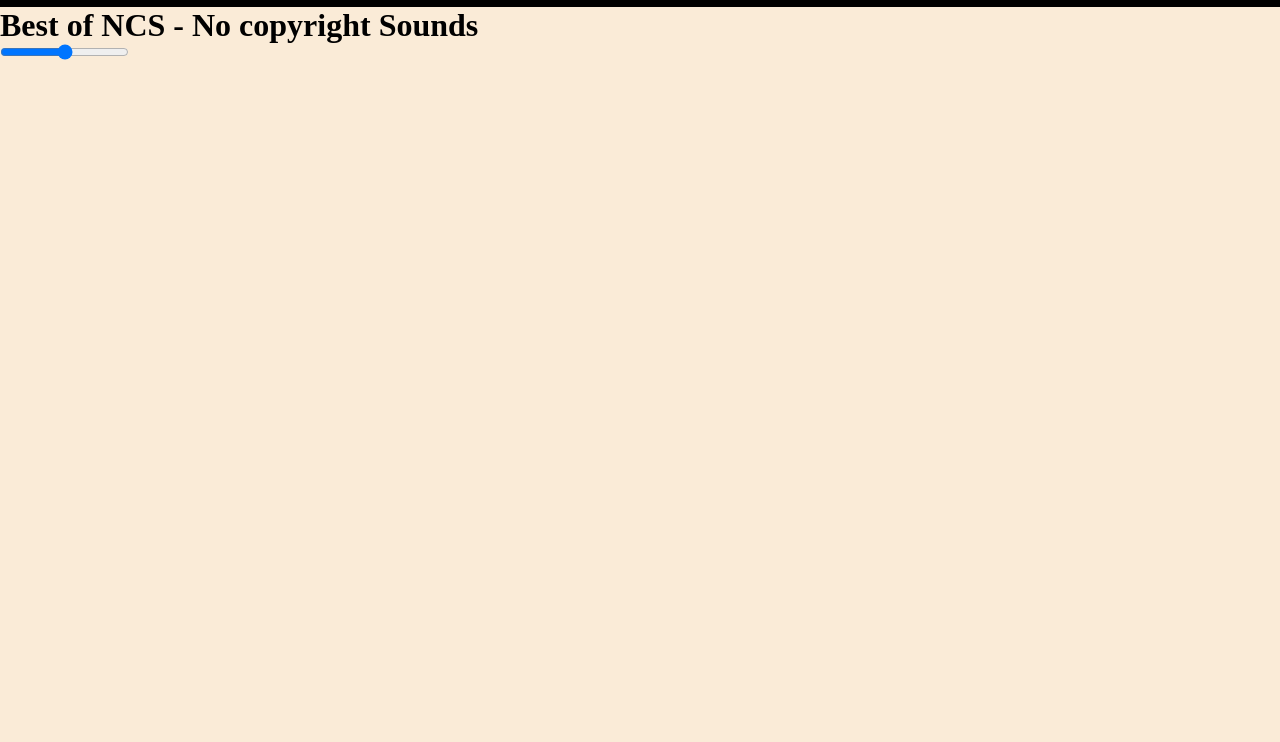
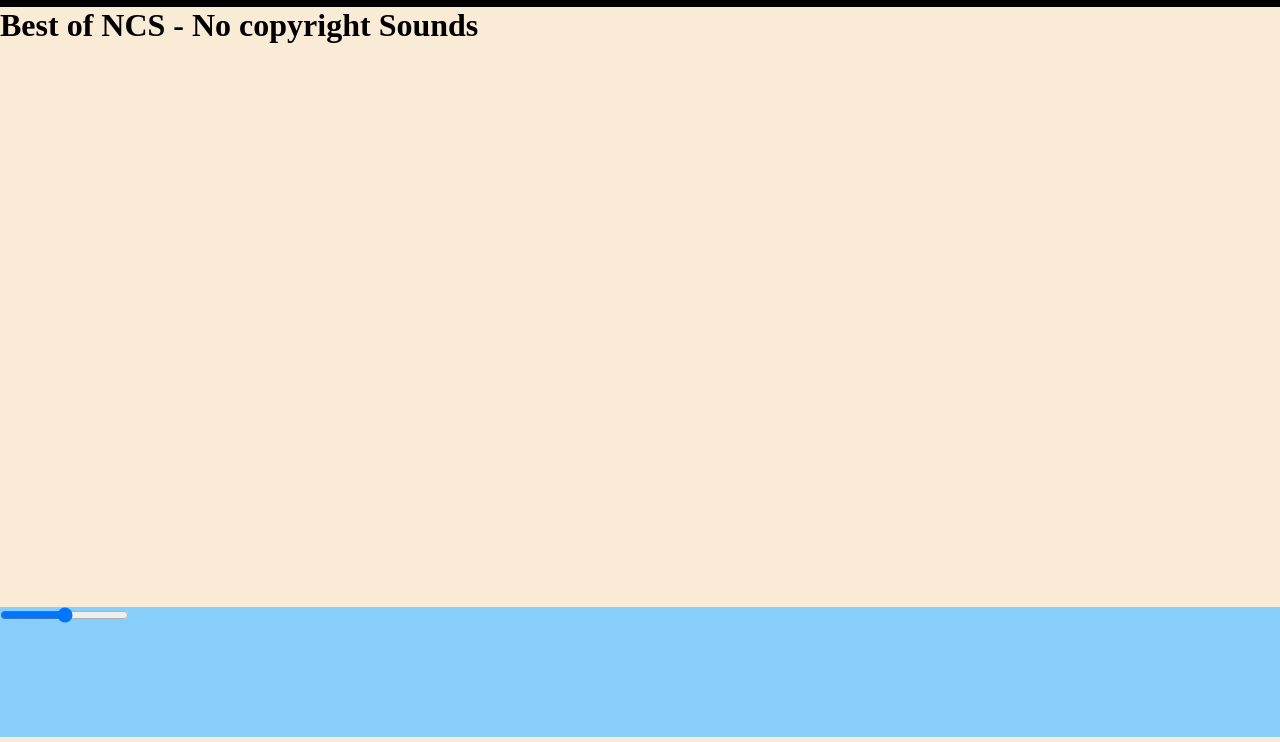
Before and after one commit to Satyam-Nayak/Spotify-SN, a plain HTML site: page index.html in a window 1280 px wide. Shown: the part 58-800 px from the top of the page. Drawn offline with Linux system fonts and the light colour scheme.

Commit message:
new 08/09/2023

```diff
--- a/index.html
+++ b/index.html
@@ -24,6 +24,9 @@
 
     <div class="bottom">
         <input type="range" name="range" id="MyProgressBar" min="0" max="100">
+        <div class="icons"></div>
+        <!-- fontaswome icons -->
+
     </div>
 
     <script src="ja.js"></script>
--- a/style.css
+++ b/style.css
@@ -36,3 +36,13 @@
     font-weight: bolder;
     font-size: 1.3rem;
 }
+
+.container{
+    min-height: 75vh;
+}
+
+.bottom{
+    position: sticky;
+    height: 130px;
+    background-color: lightskyblue;
+}
```
